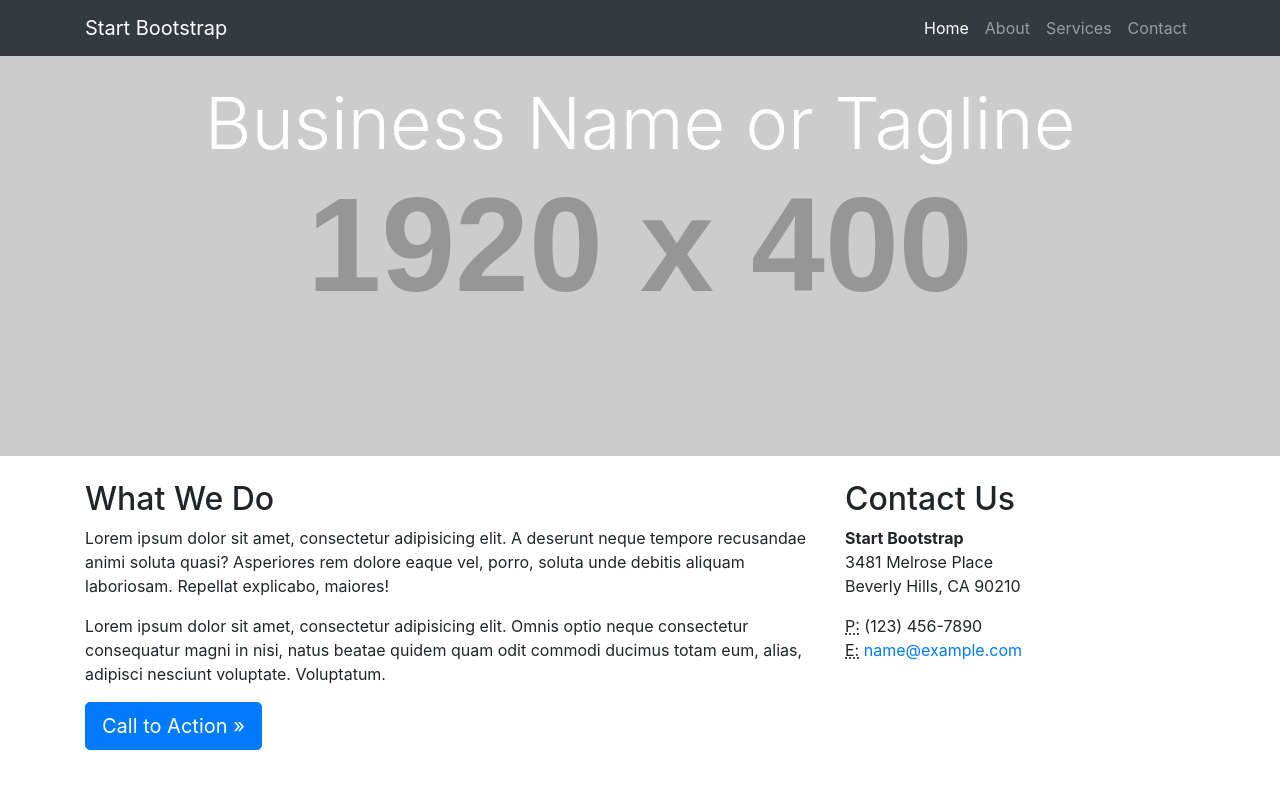
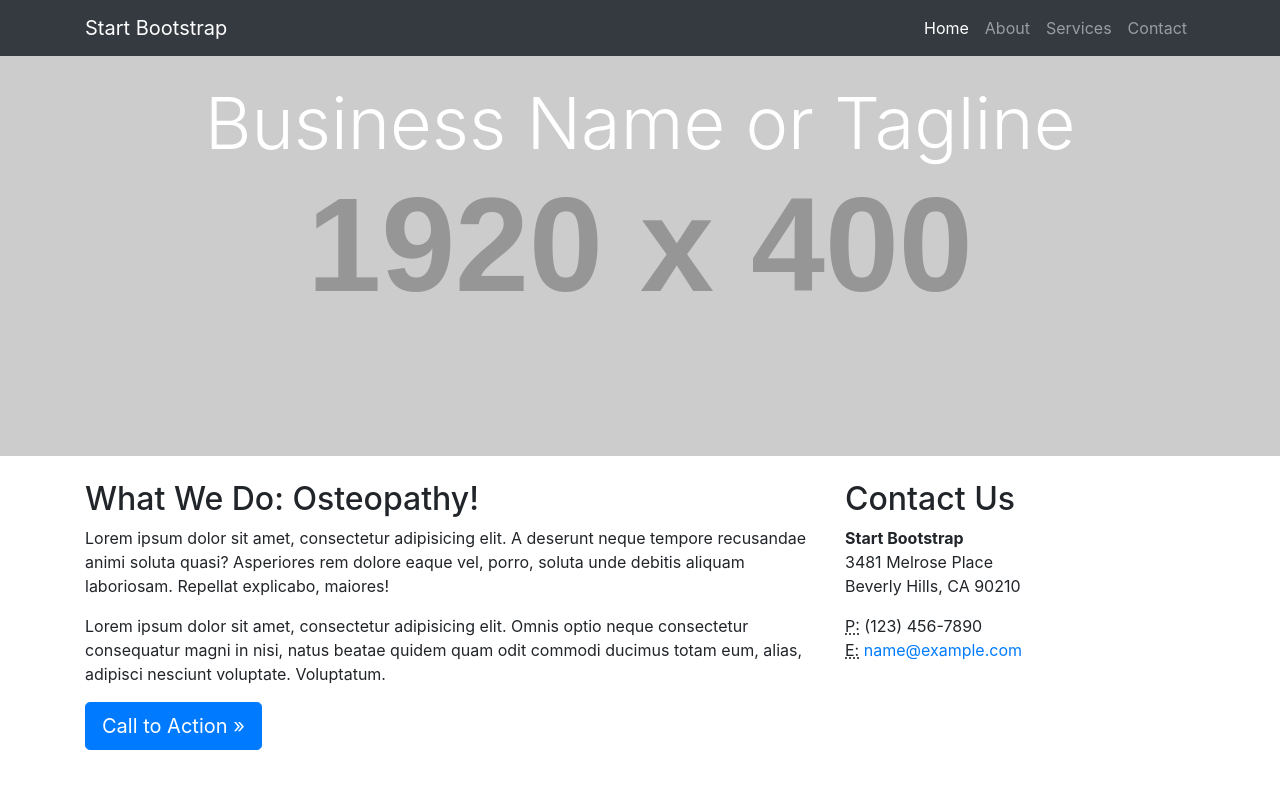
Before and after one commit to andymcg303/bootstrapsite, a plain HTML site: page index.html in a window 1280 px wide. Shown: the top 787 px of the page. Drawn offline with Linux system fonts and the light colour scheme; placeholder pictures from the web are drawn by us.

Commit message:
Small change to test git functionality

```diff
--- a/index.html
+++ b/index.html
@@ -64,7 +64,7 @@
 
       <div class="row">
         <div class="col-sm-8">
-          <h2 class="mt-4">What We Do</h2>
+          <h2 class="mt-4">What We Do: Osteopathy!</h2>
           <p>Lorem ipsum dolor sit amet, consectetur adipisicing elit. A deserunt neque tempore recusandae animi soluta quasi? Asperiores rem dolore eaque vel, porro, soluta unde debitis aliquam laboriosam. Repellat explicabo, maiores!</p>
           <p>Lorem ipsum dolor sit amet, consectetur adipisicing elit. Omnis optio neque consectetur consequatur magni in nisi, natus beatae quidem quam odit commodi ducimus totam eum, alias, adipisci nesciunt voluptate. Voluptatum.</p>
           <p>
```
